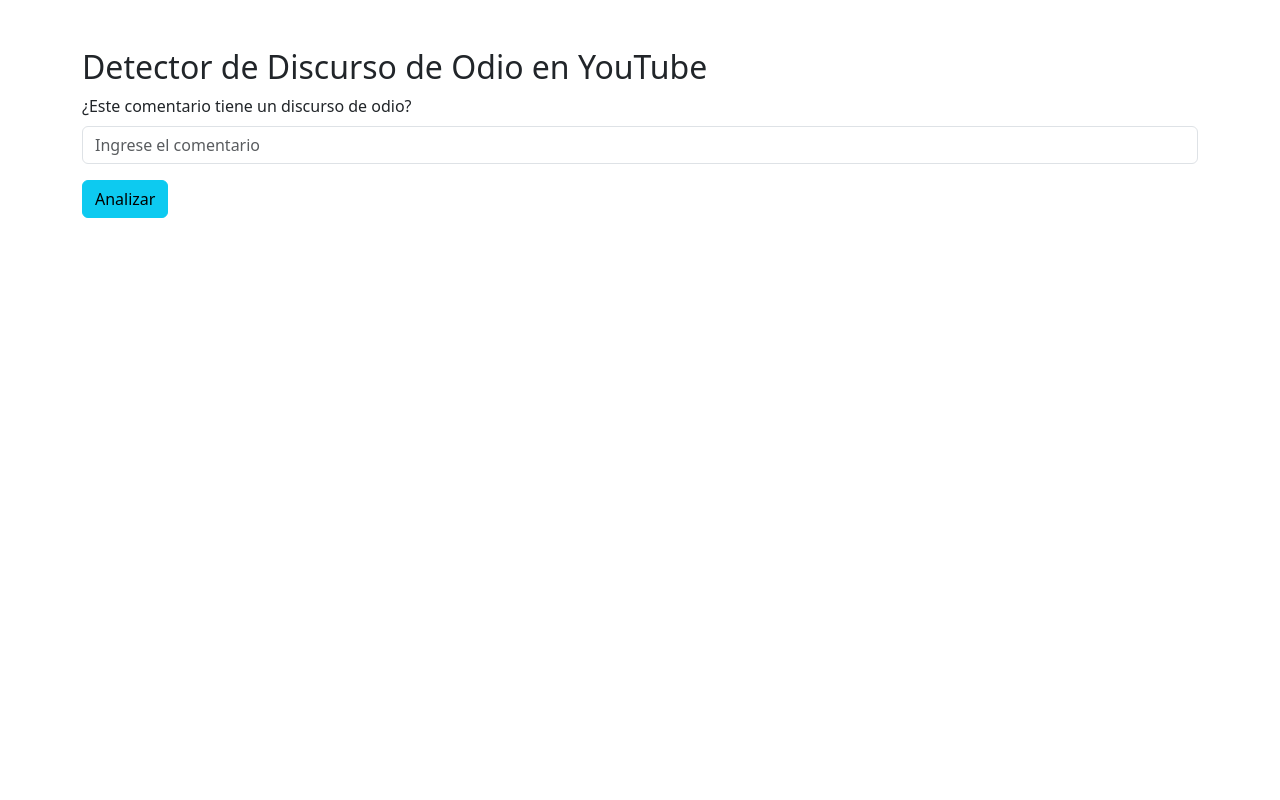
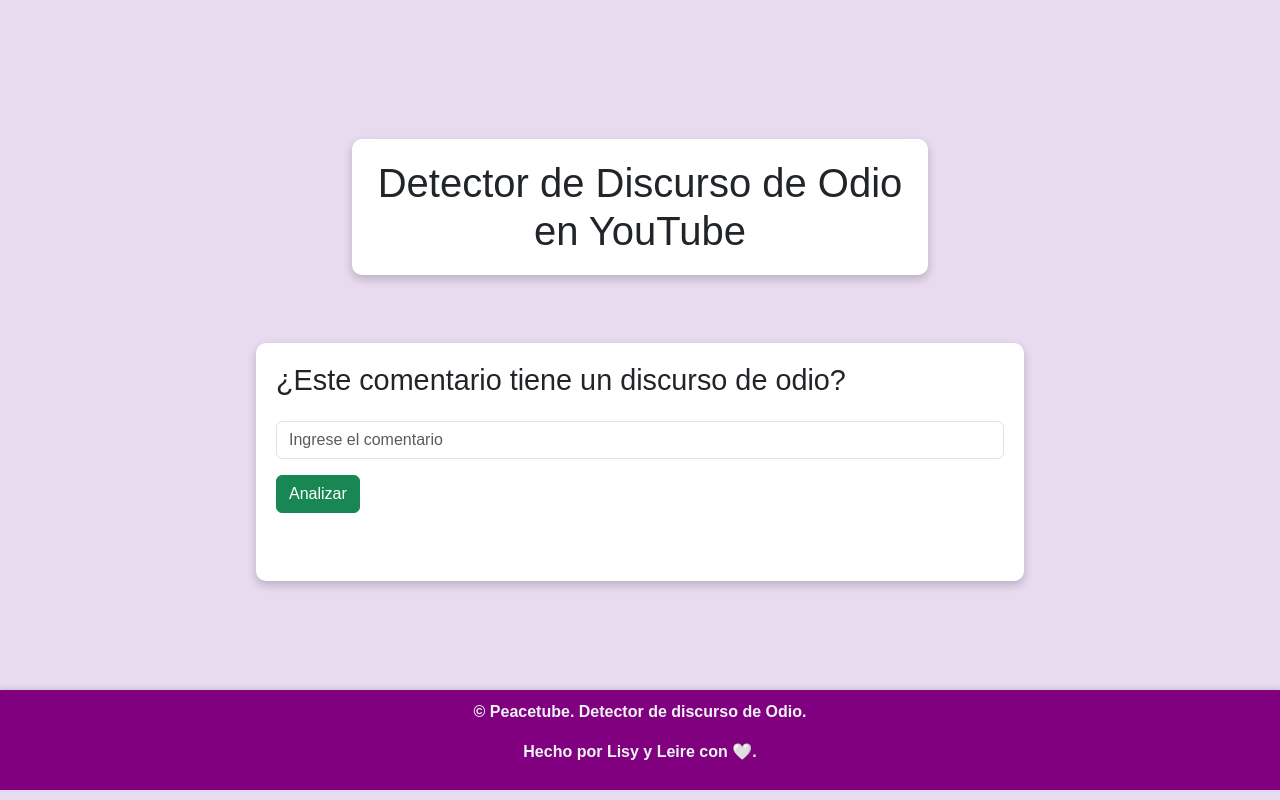
Before and after one commit to AI-School-F5-P3/NLPL2-YUTU, a plain HTML site: page app/templates/index.html in a window 1280 px wide. Drawn offline with nearby package versions, Linux system fonts and the light colour scheme; a web font is replaced by a local one.

Commit message:
añado css

```diff
--- a/app/templates/index.html
+++ b/app/templates/index.html
@@ -1,21 +1,41 @@
 <!DOCTYPE html>
 <html lang="es" xml:lang="es">
 <head>
+
+
+    <link rel="stylesheet" href="https://cdn.jsdelivr.net/npm/bootstrap@5.3.0/dist/css/bootstrap.min.css">
+    <link href="https://fonts.googleapis.com/css2?family=Delius&display=swap" rel="stylesheet">
+    <link rel="stylesheet" href="style.css">
+
+
     <title>Clasificador de Discurso de Odio</title>
-    <link rel="stylesheet" href="https://cdn.jsdelivr.net/npm/bootstrap@5.3.0/dist/css/bootstrap.min.css">
+
 </head>
 <body>
-    <div class="container mt-5">
-        <h2>Detector de Discurso de Odio en YouTube</h2>
+    <main>
+        <h1>Detector de Discurso de Odio en YouTube</h1> <!-- Movido fuera del contenedor -->
+
+        <div class="container mt-5 formulario">
             <form id="analyzeForm" method="POST" action="/analyze">
                 <div class="mb-3">
-                <label for="video_url" class="form-label">¿Este comentario tiene un discurso de odio?</label>
+                    <label class="form-label" for="analysis_comment">
+                        <h2>¿Este comentario tiene un discurso de odio?</h2>
+                    </label>
                     <input type="text" class="form-control" name="analysis_comment" placeholder="Ingrese el comentario" required>
                 </div>
-            <button type="submit" class="btn btn-info">Analizar</button>
+                <button type="submit" class="btn btn-success">Analizar</button>
             </form>
             <div id="results" class="mt-5"></div>
         </div>
+    </main>
+
+    <footer class="footer">
+        <p>© Peacetube. Detector de discurso de Odio.</p>
+        <p>Hecho por Lisy y Leire con 🤍.</p>
+    </footer>
+
+
+</body>
 
     <script>
         const form = document.getElementById('analyzeForm');
@@ -45,5 +65,5 @@
             }
         });
     </script>
-</body>
+
 </html>
--- a/app/templates/style.css
+++ b/app/templates/style.css
@@ -0,0 +1,61 @@
+body {
+    font-family: 'Delius', sans-serif;
+    background-color: #e8daef;
+    display: flex;
+    flex-direction: column;
+    justify-content: center;
+    align-items: center;
+    height: 100vh;
+}
+
+main {
+    display: flex;
+    flex-direction: column;
+    align-items: center;
+    justify-content: center;
+    width: 100%;
+    padding-top: 20px;
+    box-sizing: border-box;
+    flex-grow: 1;
+}
+
+h1 {
+    font-family: 'Delius', sans-serif;
+    font-size: 2.5rem;
+    width: 45%;
+    margin-bottom: 20px;
+    text-align: center;
+    background-color: #ffffff;
+    padding: 20px;
+    border-radius: 10px;
+    box-shadow: 0 4px 10px rgba(0, 0, 0, 0.2);
+    display: inline-block;
+}
+
+.container {
+    width: 60%;
+    background-color: #ffffff;
+    border-radius: 10px;
+    padding: 20px;
+    box-shadow: 0 4px 10px rgba(0, 0, 0, 0.2);
+    text-align: left;
+}
+
+h2 {
+    font-family: 'Delius', sans-serif;
+    font-size: 1.8rem;
+    margin-bottom: 15px; /* Separación entre el título y el input */
+}
+
+footer {
+    background-color: #800080;
+    color: #f0f3f4;
+    font-weight: bold;
+    padding: 10px 0;
+    margin-top: auto;
+    text-align: center;
+    position: relative;
+    bottom: 10px;
+    width: 100%;
+    box-shadow: 0 -2px 5px rgba(0, 0, 0, 0.1);
+}
```
Also changed, not shown: 1 other file. Lines whose indentation alone changed are shown as unchanged.
